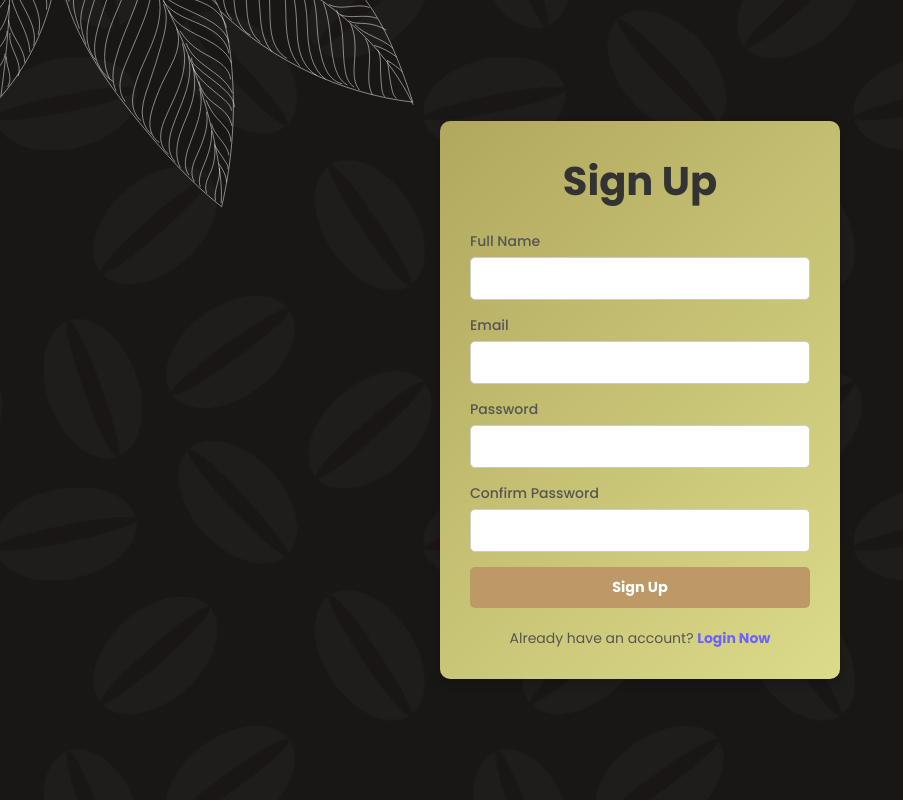
After one commit to Cogzzz/Tekweb, a PHP site: page /user/signup.html in a window 1280 px wide. The commit adds this page. Shown: the whole page, without its empty margins (0-903 px from the left). Run offline with PHP 8.4, Linux system fonts and the light colour scheme.

Commit message:
tambahan login page dan signup page

```diff
--- a/coffe.html
+++ b/coffe.html
@@ -30,7 +30,7 @@
         </ul>
         <div class="header-actions">
             <button class="btn-signin" id="signin">Sign In</button>
-            <button class="btn-login" id="login"> Login</button>
+            <button class="btn-login" id="logi"> Login</button>
             <div class="header-icon">
                 <i class="bx bx-cart-alt"></i>
                 <i class="bx bx-search" id="search-icon"></i>
--- /dev/null
+++ b/user/signup.css
@@ -0,0 +1,117 @@
+@import url('https://fonts.googleapis.com/css2?family=Josefin+Sans:ital,wght@0,100..700;1,100..700&family=Poppins:ital,wght@0,100;0,200;0,300;0,400;0,500;0,600;0,700;0,800;0,900;1,100;1,200;1,300;1,400;1,500;1,600;1,700;1,800;1,900&display=swap');
+/* Reset dasar */
+* {
+    padding: 0;
+    margin: 0;
+    box-sizing: border-box;
+    font-family: 'Poppins', sans-serif;
+}
+
+:root{
+    --main-color:#bc9967;
+    --second-color:#e1be6e;
+    --text-color:#1b1b1b;
+    --bg-color:#fff;
+    --box-shadow : 2px 2px 10px 4px rgb(14 55 54 /15% )
+}
+
+
+/* Reset dasar */
+body {
+    margin: 0;
+    font-family: 'Poppins', sans-serif;
+    background: url(../bg.png);
+    display: flex;
+    justify-content: center;
+    align-items: center;
+    height: 100vh;
+  }
+
+  .form-container {
+    display: flex;
+    justify-content: center;
+    align-items: center;
+    width: 100%;
+    height: 100%;
+  }
+
+  .form-box {
+    background: #ffffff;
+    padding: 30px;
+    width: 90%;
+    max-width: 400px;
+    box-shadow: 0 4px 10px rgba(0, 0, 0, 0.2);
+    border-radius: 10px;
+    text-align: center;
+    background: linear-gradient(135deg, #b1a85e, #dbdb89);
+  }
+
+  h1 {
+    font-size: 40px;
+    color: #333;
+    margin-bottom: 20px;
+  }
+
+  .input-group {
+    margin-bottom: 15px;
+    text-align: left;
+  }
+
+  label {
+    display: block;
+    font-size: 14px;
+    font-weight: 500;
+    color: #555;
+    margin-bottom: 5px;
+  }
+
+  input {
+    width: 100%;
+    padding: 10px;
+    border: 1px solid #ccc;
+    border-radius: 5px;
+    font-size: 14px;
+  }
+
+  input:focus {
+    outline: none;
+    border-color: #6c63ff;
+  }
+
+  .btn {
+    background: var(--main-color);
+    color: var(--bg-color);
+    font-size: 0.9rem;
+    cursor: pointer;
+    width: 100%;
+    padding: 10px;
+    color: #fff;
+    border: none;
+    border-radius: 5px;
+    font-weight: bold;
+    transition: 0.3s ease;
+  }
+
+  .btn:hover {
+    background: var(--second-color);
+  }
+
+  p {
+    font-size: 14px;
+    margin-top: 20px;
+    color: #555;
+  }
+
+  p a {
+    color: #6c63ff;
+    text-decoration: none;
+    font-weight: bold;
+  }
+
+  p a:hover {
+    text-decoration: underline;
+  }
+
+a:hover  {
+    color: #bc9967;
+}
--- /dev/null
+++ b/user/signup.html
@@ -0,0 +1,36 @@
+<!DOCTYPE html>
+<html lang="en">
+<head>
+  <meta charset="UTF-8">
+  <meta name="viewport" content="width=device-width, initial-scale=1.0">
+  <title>Sign Up Page</title>
+  <link rel="stylesheet" href="signup.css">
+</head>
+<body>
+  <div class="form-container">
+    <div class="form-box">
+      <h1>Sign Up</h1>
+      <form action="#" method="post">
+        <div class="input-group">
+          <label for="fullname">Full Name</label>
+          <input type="text" id="fullname" name="fullname" required>
+        </div>
+        <div class="input-group">
+          <label for="email">Email</label>
+          <input type="email" id="email" name="email" required>
+        </div>
+        <div class="input-group">
+          <label for="password">Password</label>
+          <input type="password" id="password" name="password" required>
+        </div>
+        <div class="input-group">
+          <label for="confirm-password">Confirm Password</label>
+          <input type="password" id="confirm-password" name="confirm_password" required>
+        </div>
+        <button type="submit" class="btn">Sign Up</button>
+      </form>
+      <p>Already have an account? <a href="loginpage.html">Login Now</a></p>
+    </div>
+  </div>
+</body>
+</html>
```
Also changed, not shown: style.css (+0 -7 lines), user/log.css (added, +111 -0 lines), user/loginpage.html (added, +28 -0 lines).
